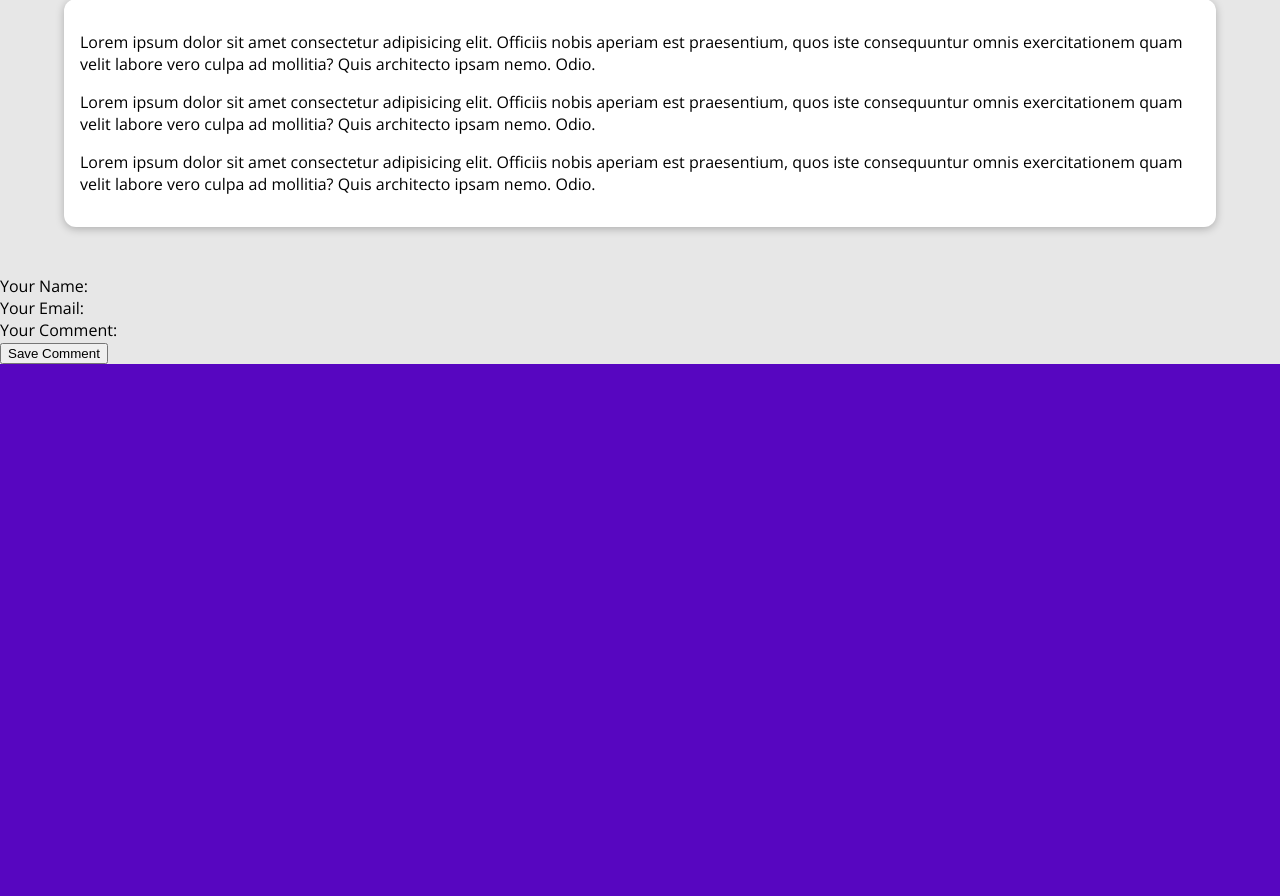
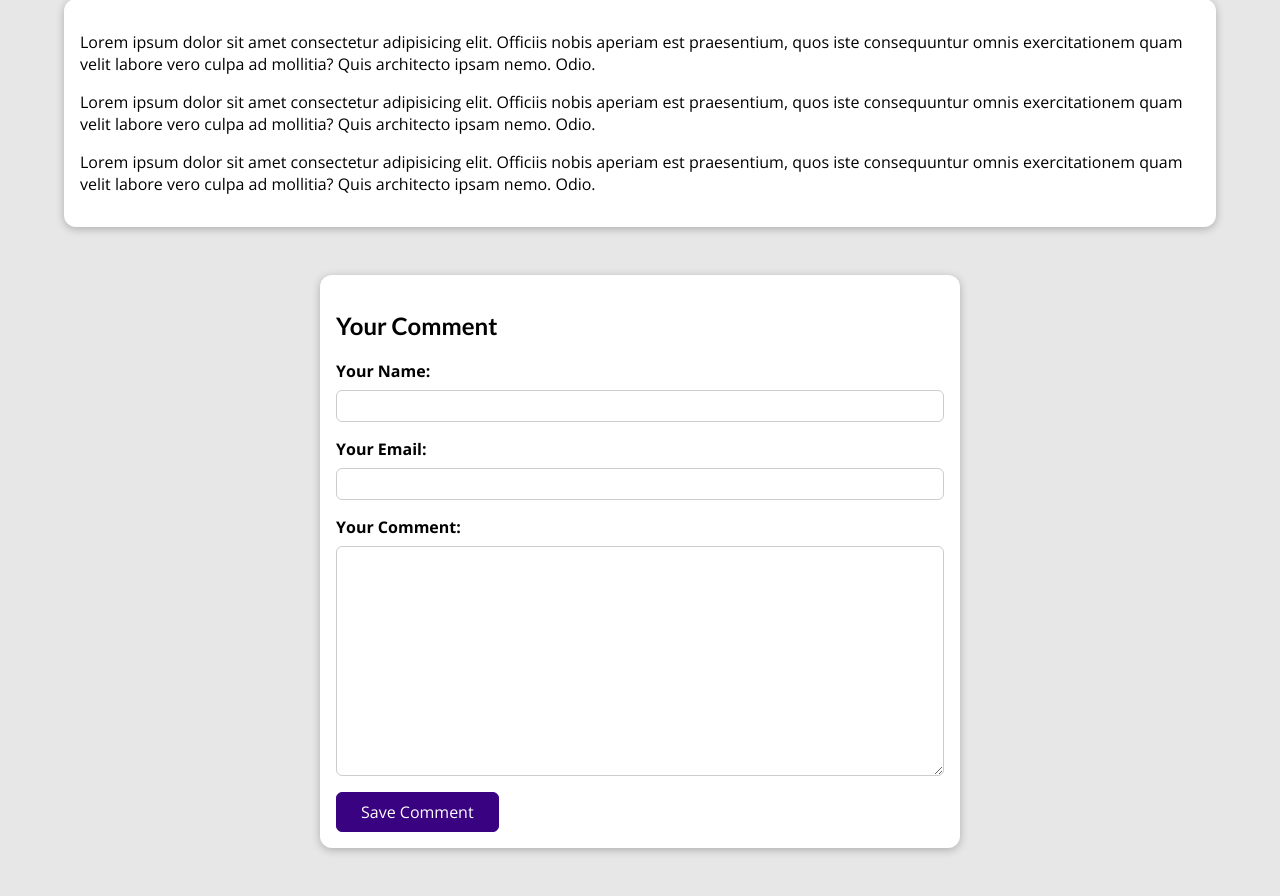
Before and after one commit to rfpacheco/django_the_practical_guide, a Django app: a page that uses my_site/blog/templates/blog/post-detail.html in a window 1280 px wide. Shown: the part 529-1425 px from the top of the page. Before the commit the page ends 893 px from the top, so only its background shows below. Run offline with Django 5.2, Linux system fonts and the light colour scheme; data comes from the database, SQL or seed files in the repository.

Commit message:
Added styling to the post-detail section

```diff
--- /dev/null
+++ b/my_site/blog/static/blog/post-detail.css
@@ -0,0 +1,204 @@
+body {
+  background-color: #e7e7e7;
+}
+
+#main-navigation {
+  background-color: #390281;
+  box-shadow: 0 2px 8px rgba(0, 0, 0, 0.25);
+}
+
+#summary {
+  margin: 8rem auto 3rem auto;
+  padding: 2rem;
+  width: 90%;
+  max-width: 90rem;
+  border-radius: 16px;
+  background-color: #5706c0;
+  position: relative;
+  box-shadow: 0 2px 8px rgba(0, 0, 0, 0.25);
+  height: 22rem;
+}
+
+#summary h2 {
+  color: white;
+  font-size: 4.5rem;
+  margin-bottom: 0.25rem;
+}
+
+#summary article {
+  position: absolute;
+  top: 2rem;
+  right: 3rem;
+  padding: 1rem 2rem;
+  border-radius: 12px;
+  text-align: right;
+  color: white;
+}
+
+#summary article img {
+  width: 12rem;
+  height: 12rem;
+  border-radius: 12px;
+  transform: rotateZ(5deg);
+  border: 5px solid white;
+  margin-bottom: 1rem;
+}
+
+#summary address {
+  font-weight: bold;
+}
+
+#summary a {
+  color: white;
+  text-decoration: none;
+}
+
+#summary time {
+  font-weight: bold;
+}
+
+#read-later {
+  margin: 2rem 0;
+}
+
+#read-later button {
+  background-color: transparent;
+  border: 1px solid white;
+  padding: 0.5rem 2rem;
+  font: inherit;
+  color: white;
+  cursor: pointer;
+}
+
+#read-later button:hover,
+#read-later button:active {
+  background-color: white;
+  color: #390281;
+}
+
+main {
+  width: 90%;
+  max-width: 90rem;
+  margin: 3rem auto;
+  background-color: white;
+  padding: 1rem;
+  border-radius: 12px;
+  box-shadow: 0 2px 8px rgba(0, 0, 0, 0.25);
+}
+
+.tag {
+  background-color: white;
+  color: #390281;
+  padding: 0.5rem 1rem;
+  border-radius: 8px;
+}
+
+#comment-form {
+  margin: 3rem auto;
+  width: 90%;
+  max-width: 40rem;
+  border-radius: 12px;
+  background-color: white;
+  box-shadow: 0 2px 8px rgba(0, 0, 0, 0.25);
+  padding: 1rem;
+}
+
+#comment-form button {
+  font: inherit;
+  background-color: #390281;
+  color: white;
+  border: 1px solid #390281;
+  padding: 0.5rem 1.5rem;
+  border-radius: 6px;
+  cursor: pointer;
+}
+
+#comment-form button:hover,
+#comment-form button:active {
+  background-color: #4f0ba7;
+  border-color: #4f0ba7;
+}
+
+.form-control {
+  margin-bottom: 1rem;
+}
+
+.form-control label {
+  font-weight: bold;
+  margin-bottom: 0.5rem;
+  display: block;
+}
+
+.form-control input,
+.form-control textarea {
+  display: block;
+  width: 100%;
+  font: inherit;
+  padding: 0.25rem;
+  border-radius: 6px;
+  border: 1px solid #ccc;
+}
+
+.errorlist {
+  list-style: none;
+  margin: 0.5rem 0;
+  padding: 0;
+  color: #d6000b;
+}
+
+.invalid label {
+  color: #d6000b;
+}
+
+.invalid input,
+.invalid textarea {
+  border-color: #d6000b;
+  background-color: #ffe6e7;
+}
+
+#alert {
+  margin: 8rem auto 3rem auto;
+  border: 1px solid #d6000b;
+  background-color: #ffe6e7;
+  padding: 1rem;
+  width: 90%;
+  max-width: 40rem;
+}
+
+#alert a {
+  text-decoration: none;
+  border: 1px solid #d6000b;
+  background-color: #d6000b;
+  color: white;
+  padding: 0.25rem 1.5rem;
+  border-radius: 6px;
+}
+
+#comments {
+  margin: 3rem auto;
+  width: 90%;
+  max-width: 60rem;
+  border-radius: 12px;
+  background-color: white;
+  box-shadow: 0 2px 8px rgba(0, 0, 0, 0.25);
+  padding: 1rem 2rem;
+}
+
+#comments ul {
+  list-style: none;
+  margin: 0;
+  padding: 0;
+}
+
+#comments li {
+  margin-bottom: 1rem;
+  border-bottom: 2px solid #ccc;
+}
+
+#comments li:last-of-type {
+  border-bottom: none;
+}
+
+#comments h2 {
+  color: #464646;
+}
--- a/my_site/blog/templates/blog/post-detail.html
+++ b/my_site/blog/templates/blog/post-detail.html
@@ -6,7 +6,7 @@
 {% endblock %}
 
 {% block css_files %}
-  <link rel="stylesheet" href="{% static "blog/post-details.css" %}">
+<link rel="stylesheet" href="{% static "blog/post-detail.css" %}" />
 {% endblock %}
 
 {% block content %}
@@ -18,12 +18,9 @@
     {% endfor %}
   </div>
   <article>
-      <img src="{{ post.image.url }}" alt="{{ post.title }}">
+    <img src="{{ post.image.url }}" alt="{{ post.title }}" />
     <address>By <a href="mailto:{{ post.author.email_address }}">{{ post.author }}</a></address>
-      <div>
-        Last updated on
-        <time>{{ post.date|date:"d M Y" }}</time>
-      </div>
+    <div>Last updated on <time>{{ post.date|date:"d M Y" }}</time></div>
   </article>
 </section>
 
@@ -31,15 +28,17 @@
   {{ post.content|linebreaks }}
 </main>
 
-  <div>
+<section id="comment-form">
+  <h2>Your Comment</h2>
   <form>
     {% for form_field in comment_form %}
-        <div class='form-control'>
+      <div class="form-control">
         {{ form_field.label_tag }}
-          {{ fo }}
+        {{ form_field }}
+        {{ form_field.errors }}
       </div>
     {% endfor %}
     <button>Save Comment</button>
   </form>
-  </div>
+</section>
 {% endblock %}
```
Also changed, not shown: my_site/blog/static/blog/post-details.css (deleted, +0 -75 lines). Lines whose indentation alone changed are shown as unchanged.
